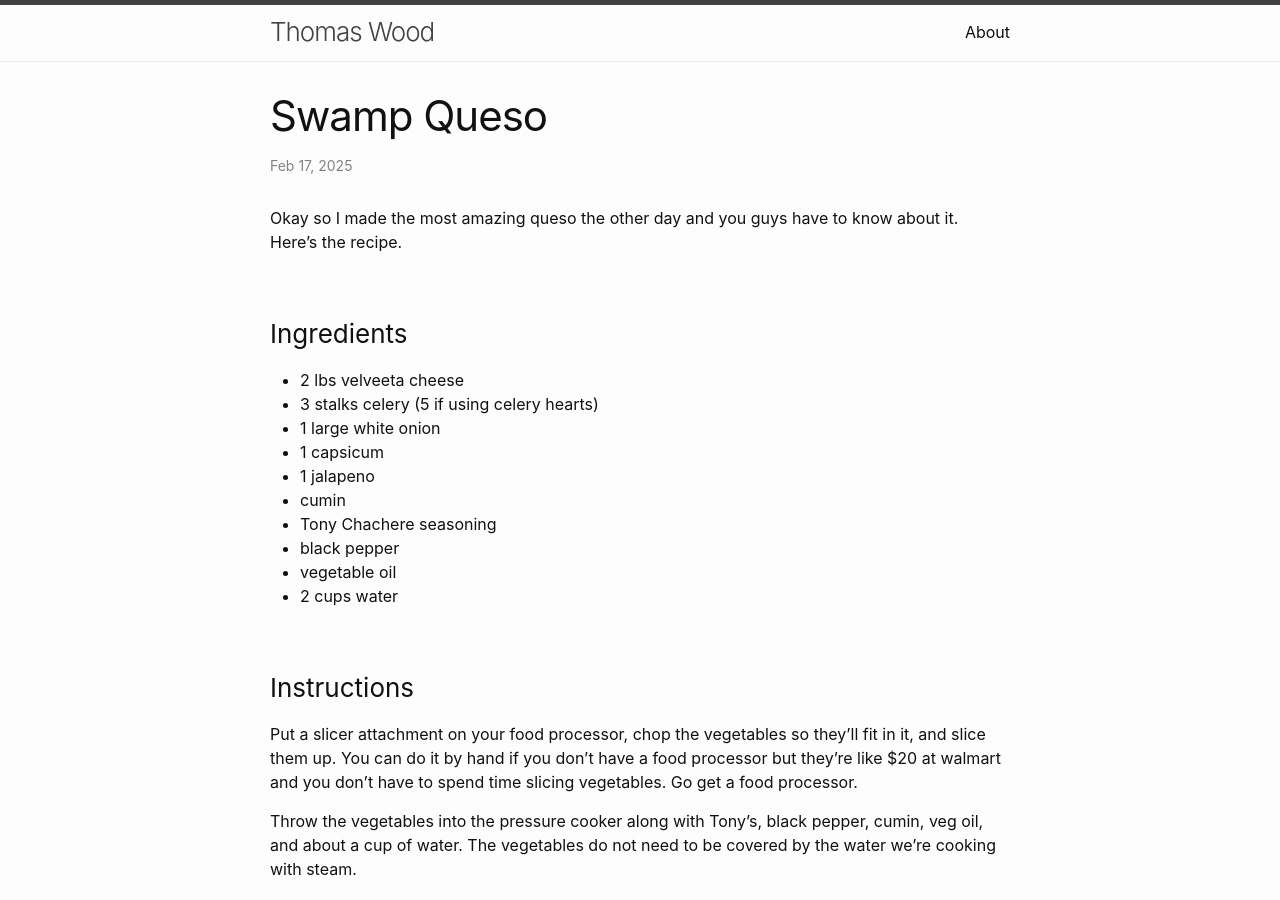
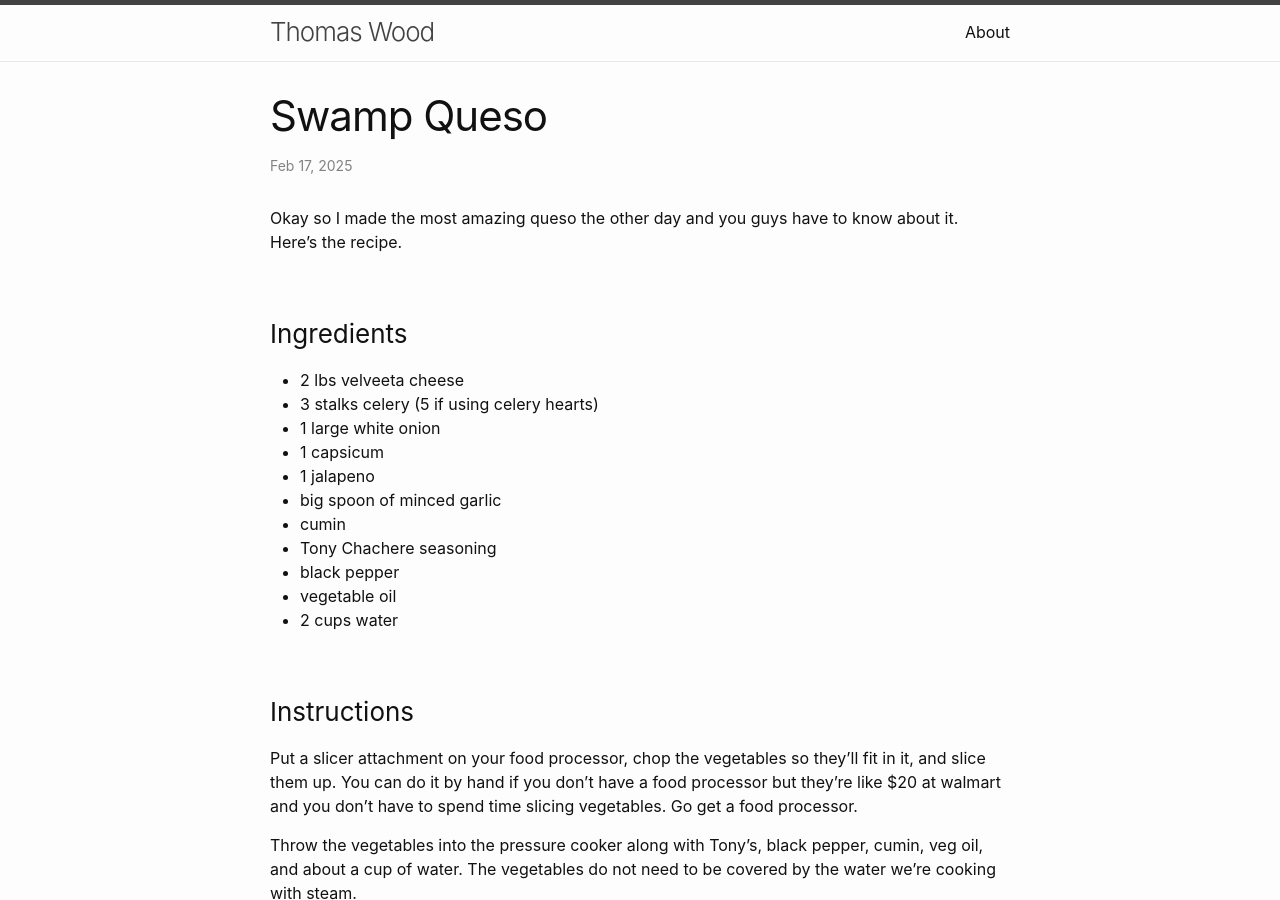
Before and after one commit to odellus/blog, a Jekyll site: the page built from _posts/2025-02-17-Swamp-Queso.md, in a window 1280 px wide and 900 px high. Built offline with Jekyll 4.4.1, drawn with Linux system fonts in a browser that asks for light colours.

Commit message:
Update 2025-02-17-Swamp-Queso.md

```diff
--- a/_posts/2025-02-17-Swamp-Queso.md
+++ b/_posts/2025-02-17-Swamp-Queso.md
@@ -11,6 +11,7 @@ Okay so I made the most amazing queso the other day and you guys have to know ab
 - 1 large white onion
 - 1 capsicum
 - 1 jalapeno
+- big spoon of minced garlic
 - cumin
 - Tony Chachere seasoning
 - black pepper
```
